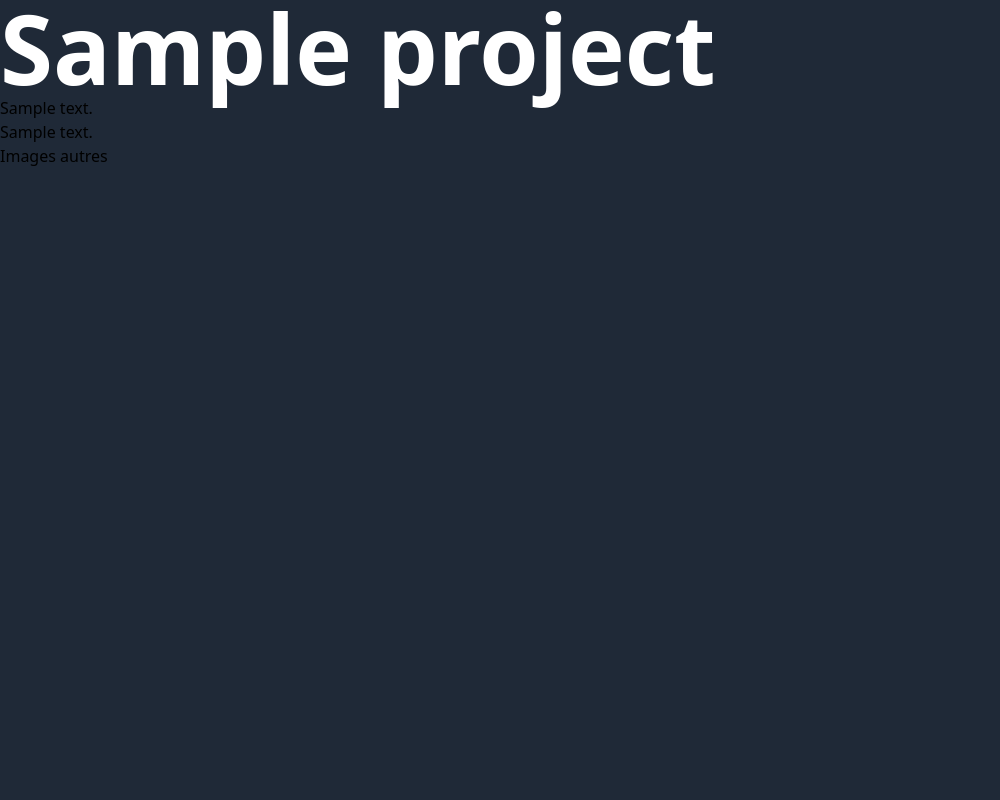
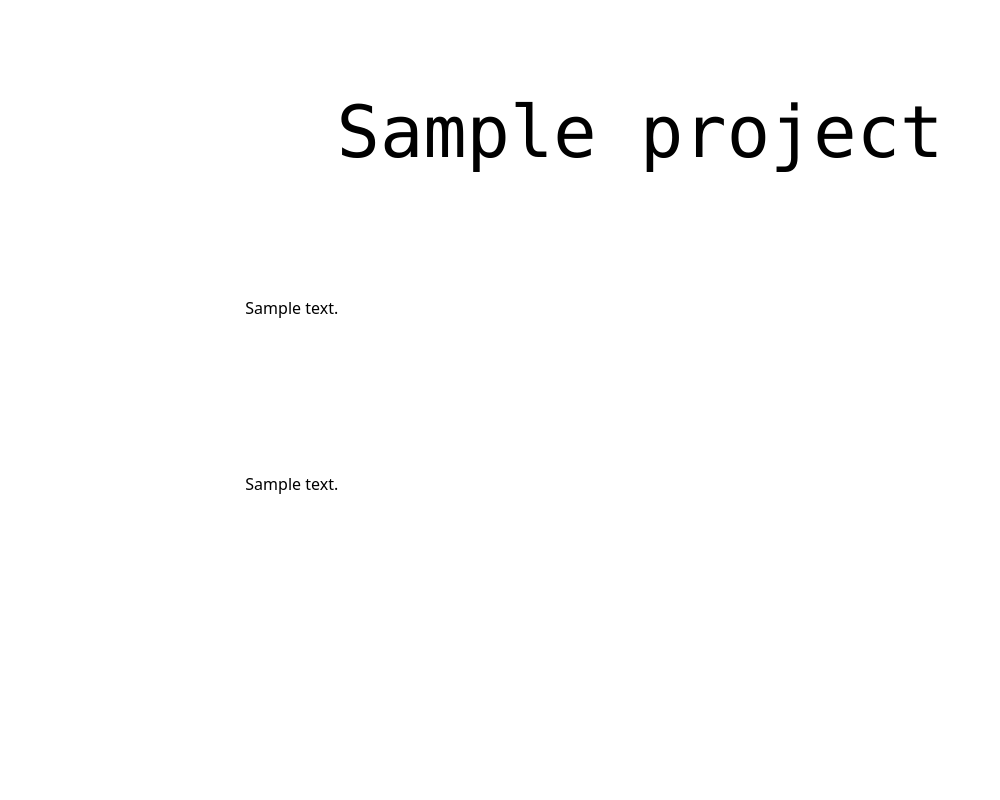
Before and after one commit to JacquesMironneau/Portfolio, a Flask app: page /project/1 in a window 1280 px wide. Shown: the whole page, without its empty margins (0-1000 px from the left). Run offline with Flask 2, Linux system fonts and the light colour scheme; tables that the repository leaves empty hold one stand-in row (values such as "Sample post"); some libraries are stand-ins or nearby versions.

Commit message:
add project template css

```diff
--- a/run.py
+++ b/run.py
@@ -2,7 +2,7 @@ from flask import Flask
 
 app = Flask(__name__)
 
-UPLOAD_FOLDER = 'upload/'
+UPLOAD_FOLDER = 'static/upload/'
 ALLOWED_EXTENSIONS = {'pdf', 'png', 'jpg', 'jpeg', 'gif'}
 
 
--- a/templates/project.html
+++ b/templates/project.html
@@ -4,27 +4,64 @@
 {% block title %} {{ project_name }} {% endblock %}
 
 {% block content %}
-<div class="container mx-auto bg-gray-800 w-full h-full">
+<!-- <div class="container mx-auto bg-gray-800 w-full h-full">
     <div class="z-index-10 w-full"><img src="https://via.placeholder.com/2560x1440" alt=""></div>
     <div class="block absolute inset-0 w-full h-full z-index-20"></div>
-</div>
-<div class="absolute inset-0 container z-index-30 w-full h-full">
-    <span class="object-none object-left-bottom text-white font-semibold text-8xl object-left"> {{ project_name }} </span>
+</div> -->
+
+<!-- {%if background_image %}
+<style>background-image: {{background_image}};</style>
+    <h3>Image bg</h3>
+    <p>{{ background_image }}</p>
+{% endif %} -->
+
+
+<div class="absolute inset-0 container z-index-30 w-2/3 h-full m-auto p-8">
+
+    <h2 class="object-none object-left-bottom font-mono text-7xl text-center mt-16"> {{ project_name }} </h2>
+
+    <div class="p-16">
+    </div>
     <div class="">
+        {%if project_image_0 %}
+            <h3>Image 1</h3>
+            <img id="img_0" src="{{ url_for('display_image', filename=project_image_1) }}">
+            <p class="text-justify">{{project_image_0}}</p>
+        {% endif %}
         <p> {{ short_desc }} </p>
     </div>
-    <div class="">
+
+    <br>
+    <div class="mt-32">
+        {%if project_image_1 %}
+            <h3>Image 2</h3>
+            <img id="img_1" src="{{ url_for('display_image', filename=project_image_0) }}">
+            <p class= "text-justify" >{{project_image_1}}</p>
+        {% endif %}
         <p> {{ long_desc }} </p>
     </div>
-    <h3>Images autres</h3>
+</div>
 
 
-    {%if project_image_0 %}
-    <h3>Image bg</h3>
-    <p>{{background_image}}</p>
-    {% endif %}
 
-    {%if project_image_0 %}
+    <style>
+        img {
+            width: 25vw;
+            margin: 1.2em;
+
+        }
+        #img_1 {
+            float: left;
+            /*height: 20vh;*/
+        }
+
+        #img_0 {
+            float:right;
+        }
+    </style>
+
+
+    <!-- {%if project_image_0 %}
     <h3>Image 1</h3>
     <p>{{project_image_0}}</p>
     {% endif %}
@@ -32,7 +69,7 @@
     {%if project_image_1 %}
     <h3>Image 2</h3>
     <p>{{project_image_1}}</p>
-    {% endif %}
+    {% endif %} -->
 
     {%if project_image_2 %}
     <h3>Image 3</h3>
--- a/view.py
+++ b/view.py
@@ -33,20 +33,21 @@ def project(id = None):
     """
     res = db.session.query(Project).filter(Project.id == id).first()
 
+    if not res:
+        abort(404)
+
     bg_img = [k.file_url for k in res.attached_files if k.is_background]
 
     tmp = [k for k in res.attached_files if not k.is_background]
     other_images = {f"project_image_{str(k)}": tmp[k].file_url for k in range(len(tmp)) if not tmp[k].is_background}
 
-    if res:
-        return render_template('project.html',
-            project_name = res.project_name,
-            short_desc= res.short_desc,
-            long_desc = res.long_desc,
-            background_image = bg_img[0] if bg_img else None,
-            **other_images)
-    else:
-        abort(404)
+    return render_template('project.html',
+        project_name = res.project_name,
+        short_desc= res.short_desc,
+        long_desc = res.long_desc,
+        background_image = bg_img[0] if bg_img else None,
+        **other_images)
+
 
 @app.route('/about/')
 def about():
@@ -91,11 +92,14 @@ def upload():
             filename = secure_filename(file.filename)
             file.save(os.path.join(app.config['UPLOAD_FOLDER'], filename))
             project_id = request.form['projects']
-
-
-            db.session.add(Project_files(project_id, filename, True if request.form['is_background'] else False))
+            p=Project_files(project_id, filename, True if request.form.getlist('is_background') else False)
+            db.session.add(p)
             db.session.commit()
             return redirect(url_for('projects'))
     else:
         result = db.session.query(Project).all()
         return render_template('upload.html', projectList = result)
+
+@app.route('/display/<filename>')
+def display_image(filename):
+	return redirect(url_for('static', filename='upload/' + filename), code=301)
```
Also changed, not shown: templates/projectList.html (+16 -3 lines), 1 other file.
